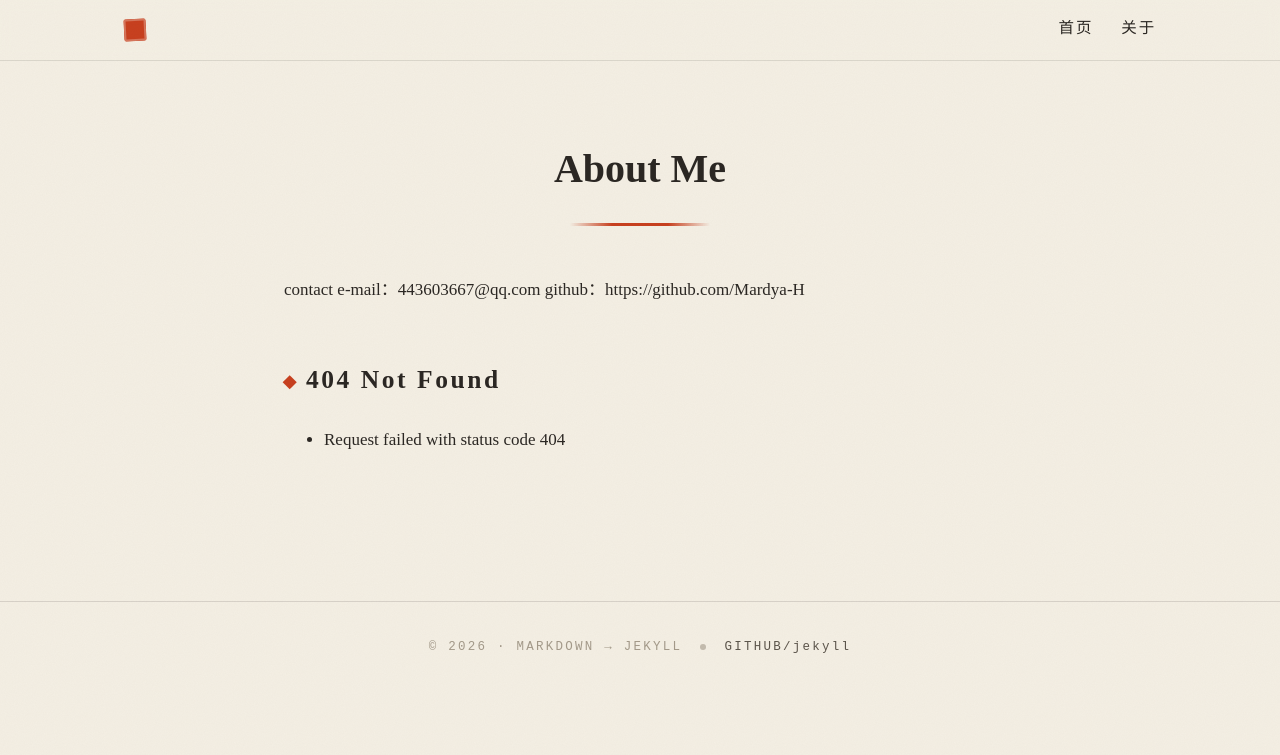
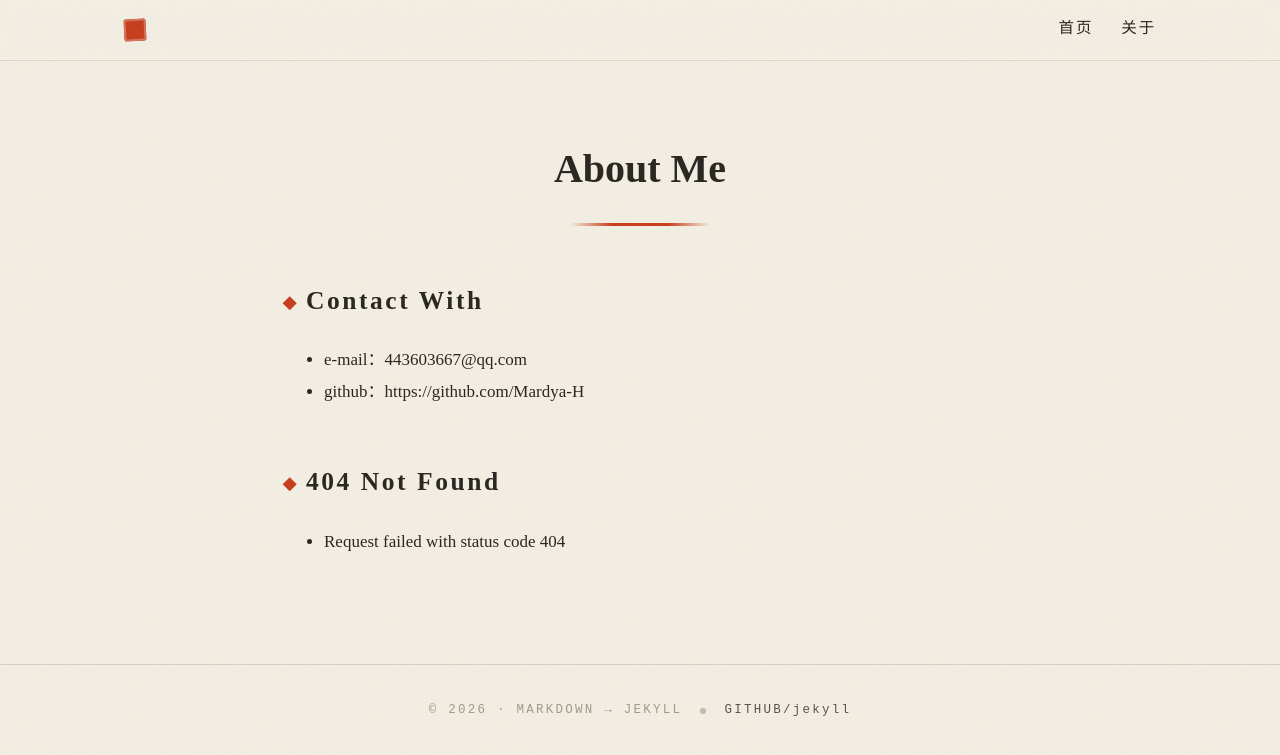
Before and after one commit to Mardya-H/Mardya-H.github.io, a Jekyll site: the page built from about.markdown, in a window 1280 px wide. Shown: the top 755 px of the page. Built offline with Jekyll 4.4.1, drawn with Linux system fonts in a browser that asks for light colours.

Commit message:
Update contact section formatting in about.markdown

```diff
--- a/about.markdown
+++ b/about.markdown
@@ -4,8 +4,10 @@ title: About Me
 permalink: /about/
 ---
 
-contact e-mail：443603667@qq.com
-github：https://github.com/Mardya-H
+## Contact With
+
+- e-mail：443603667@qq.com
+- github：https://github.com/Mardya-H
 
 ## 404 Not Found
 
```
